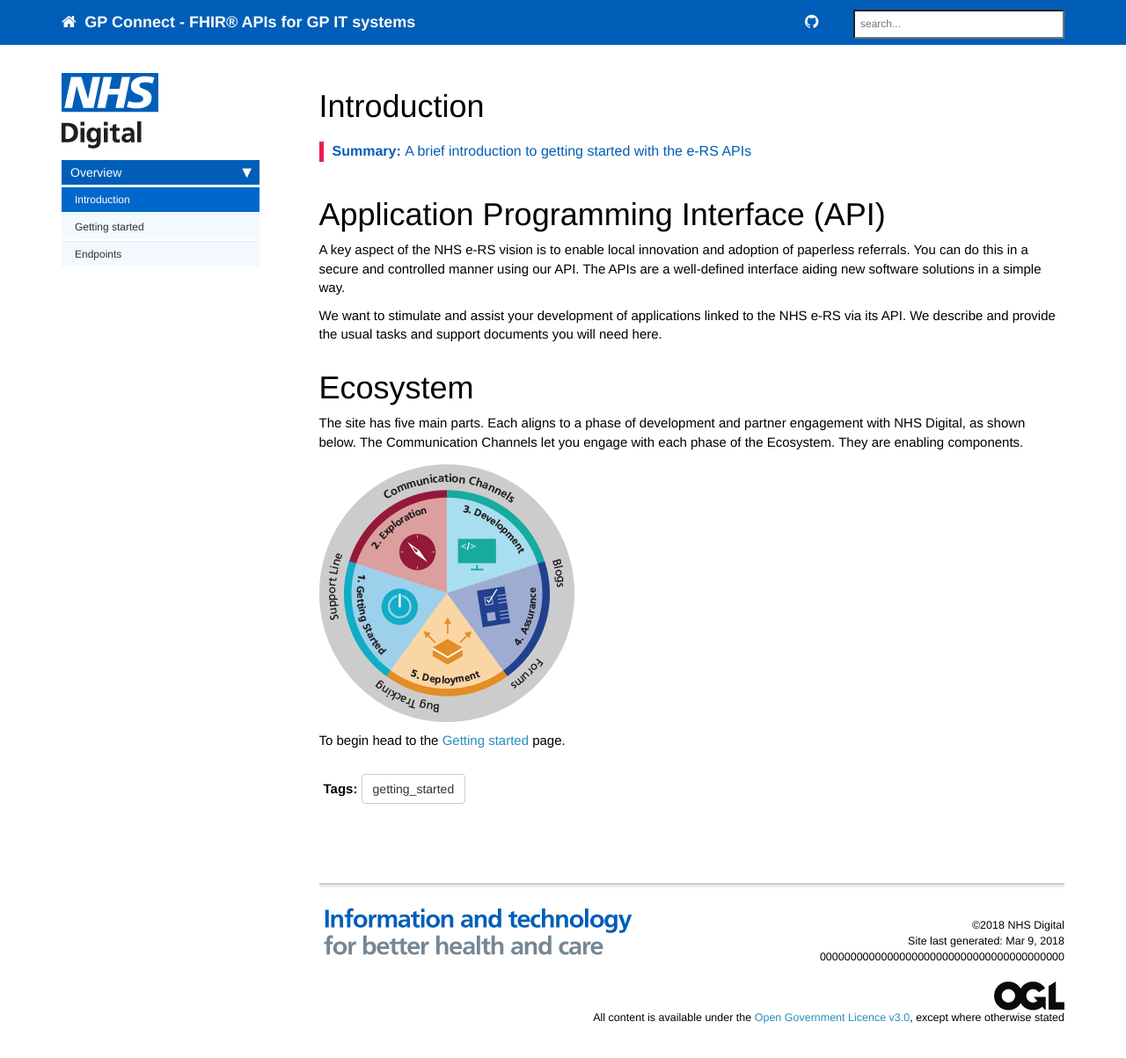
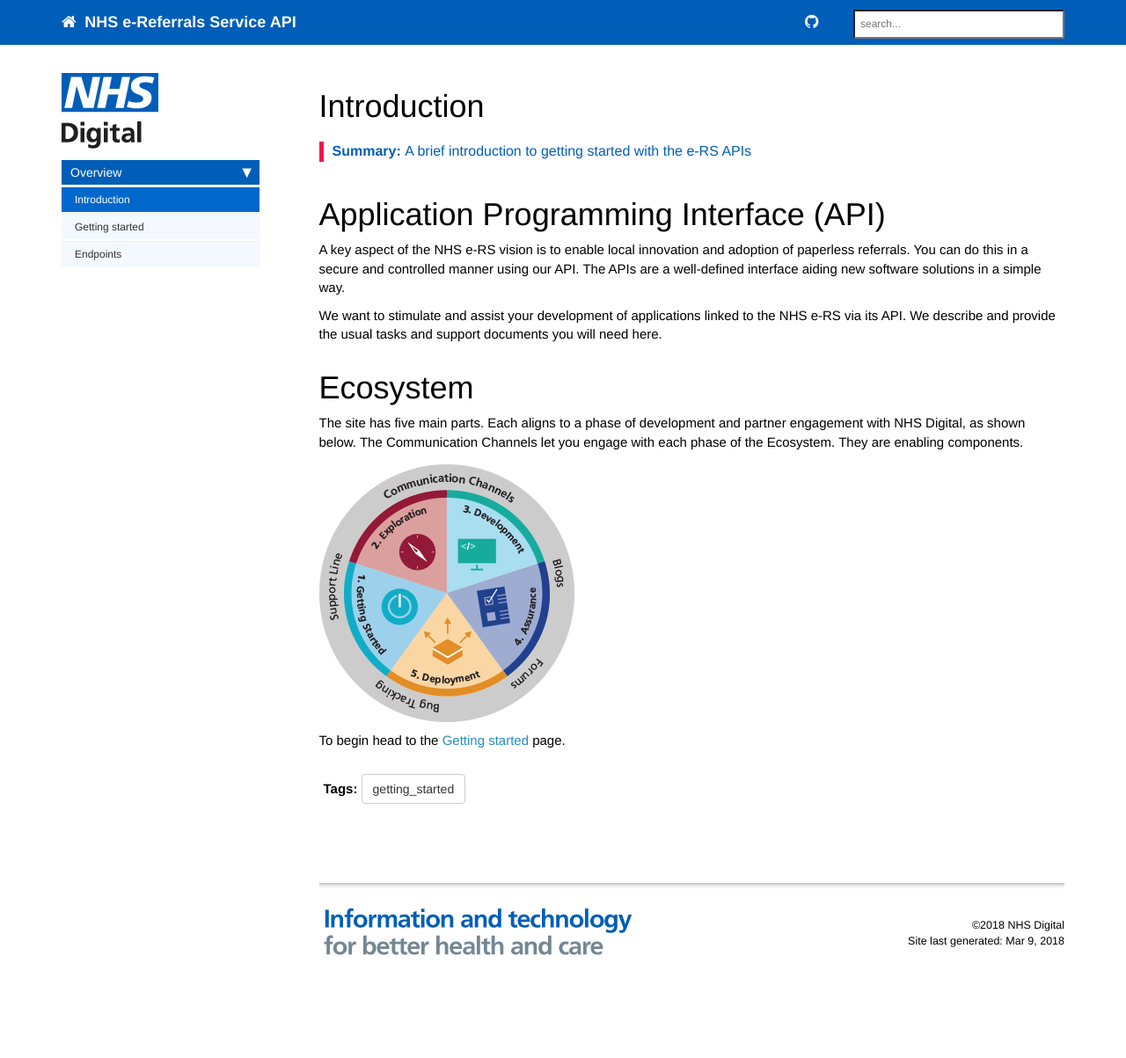
Before and after one commit to wurble369/websitetest, a Jekyll site: the page built from index.md, in a window 1280 px wide and 1226 px high. Shown: the top 1203 px of the window at 88% size. Built offline with Jekyll 4.4.1, drawn with Linux system fonts in a browser that asks for light colours; nearby versions of some CDN libraries; comment, search, counter and statistics services are not loaded.

Commit message:
footer and header

```diff
--- a/_config.yml
+++ b/_config.yml
@@ -2,10 +2,10 @@
 output: web
 # this property is useful for conditional filtering of content that is separate from the PDF.
 
-topnav_title: GP Connect - FHIR&reg; APIs for GP IT systems
+topnav_title: NHS e-Referrals Service API
 # this appears on the top navigation bar next to the home button
 
-site_title: GP Connect
+site_title: NHS e-Referrals Service API
 # this appears in the html browser tab for the site title (seen mostly by search engines, not users)
 
 company_name: NHS Digital
@@ -81,23 +81,6 @@ defaults:
       search: true
       sidebar: overview_sidebar
 
-  -
-    scope:
-      path: ""
-      type: "posts"
-    values:
-      layout: "post"
-      comments: true
-      search: true
-      sidebar: overview_sidebar
-
-  -
-    scope:
-      path: ""
-      type: "accessrecord_examples"
-    values:
-      layout: "page"
-
 # these are defaults used for the frontmatter for these file types
 
 sidebars:
@@ -105,15 +88,15 @@ sidebars:
 - accessrecord_sidebar
 - appointments_sidebar
 
-description: "GP Connect aims to support better clinical care by opening up information and data held within GP Practice IT systems for use across health and social care. The GP Connect vision will be achieved by standardising integration and simplifying the operating model."
+description: ""
 # the description is used in the feed.xml file
 
 sitemap: true
 
 # needed for sitemap.xml file only
-url: https://nhsconnect.github.io/gpconnect
+url: https://wurble369.github.io/websitetest
 
-repository: nhsconnect/gpconnect
+repository: wurble369.github.io/websitetest
 
 gist:
   noscript: false
--- a/_includes/footer.html
+++ b/_includes/footer.html
@@ -5,13 +5,14 @@
                     <br/>
                     &copy;{{ site.time | date: "%Y"  }} {{site.company_name}}<br />
                     {% if page.last_updated %}<span>Page last updated:</span> {{page.last_updated}}<br/>{% endif %} Site last generated: {{ site.time | date: "%b %-d, %Y"  }} <br />
-                    {{site.github.build_revision}}<br/>
+                    <!--{{site.github.build_revision}}<br/>-->
                     <br/>
-                    <!-- OGL Licence -->
+                    <!-- OGL Licence
                     <div class="open-government-licence">
                         <a href="https://www.nationalarchives.gov.uk/doc/open-government-licence/version/3/" rel="license" class="no_icon"><img src="{{ "images/licence/ogl-symbol-41px-retina-black.png" }}"></img></a>
                         <p>All content is available under the <a href="https://www.nationalarchives.gov.uk/doc/open-government-licence/version/3/" rel="license" class="no_icon">Open Government Licence v3.0</a>, except where otherwise stated</p>
                     </div>
+					-->
                 </div>
             </div>
 </footer>
```
